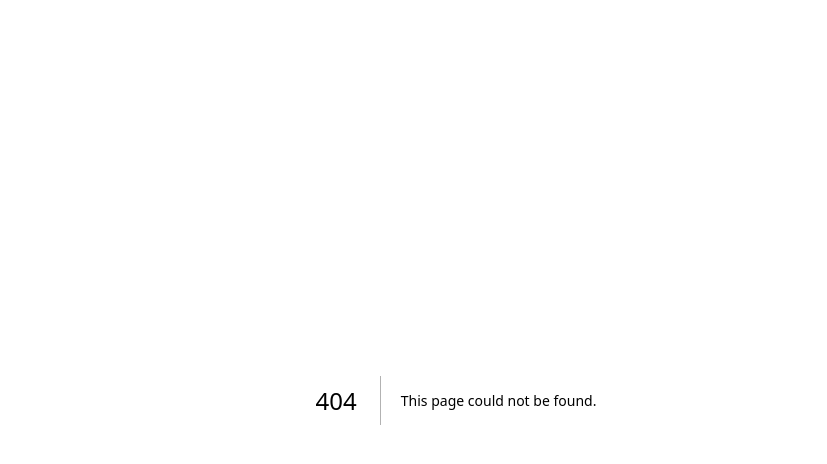
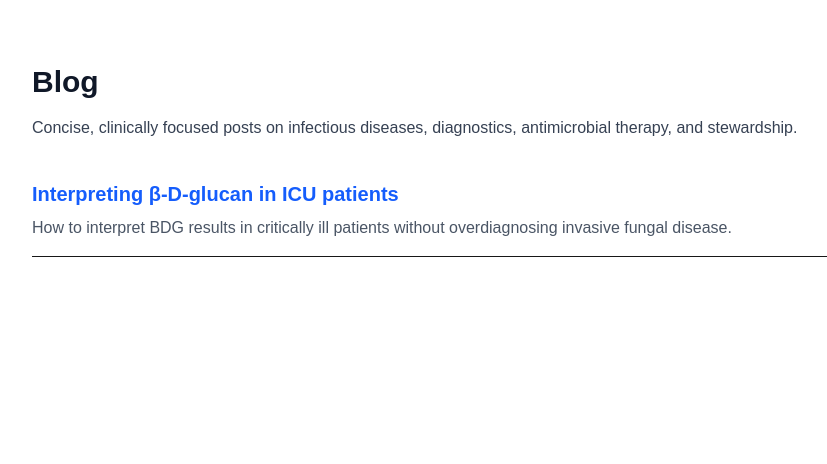
Before and after one commit to alvarojg11/IDHub, a Next.js app: page /blog in a window 1280 px wide. Before the commit this address had no page. Shown: the top 464 px of the page, without its empty margins (184-1011 px from the left). Built offline with nearby package versions, Linux system fonts and the light colour scheme.

Commit message:
Add blog index page

```diff
--- /dev/null
+++ b/app/blog/bdg-in-icu/page.mdx
@@ -0,0 +1,18 @@
+# Interpreting β-D-glucan in ICU patients
+
+β-D-glucan (BDG) is a sensitive but nonspecific marker of invasive fungal
+disease. In critically ill patients, false positives are common and must be
+interpreted in clinical context.
+
+## Key points
+- BDG alone is **not diagnostic** of Pneumocystis jirovecii pneumonia
+- ICU-related exposures (CRRT, IVIG, gauze) frequently cause false positives
+- Fungal load and clinical syndrome matter more than a single value
+
+## Clinical pearl
+A positive BDG without compatible imaging or host risk factors should prompt
+caution—not empiric antifungals by default.
+
+## References
+- IDSA guidelines
+- Primary diagnostic accuracy studies
--- /dev/null
+++ b/app/blog/page.tsx
@@ -0,0 +1,36 @@
+import Link from 'next/link';
+
+const posts = [
+  {
+    title: 'Interpreting β-D-glucan in ICU patients',
+    slug: 'bdg-in-icu',
+    description:
+      'How to interpret BDG results in critically ill patients without overdiagnosing invasive fungal disease.',
+  },
+];
+
+export default function BlogPage() {
+  return (
+    <main className="mx-auto max-w-4xl px-6 py-16">
+      <h1 className="text-3xl font-bold text-gray-900">Blog</h1>
+      <p className="mt-4 text-gray-700">
+        Concise, clinically focused posts on infectious diseases, diagnostics,
+        antimicrobial therapy, and stewardship.
+      </p>
+
+      <ul className="mt-10 space-y-6">
+        {posts.map((post) => (
+          <li key={post.slug} className="border-b pb-4">
+            <Link
+              href={`/blog/${post.slug}`}
+              className="text-xl font-semibold text-blue-600 hover:underline"
+            >
+              {post.title}
+            </Link>
+            <p className="mt-2 text-gray-600">{post.description}</p>
+          </li>
+        ))}
+      </ul>
+    </main>
+  );
+}
```
